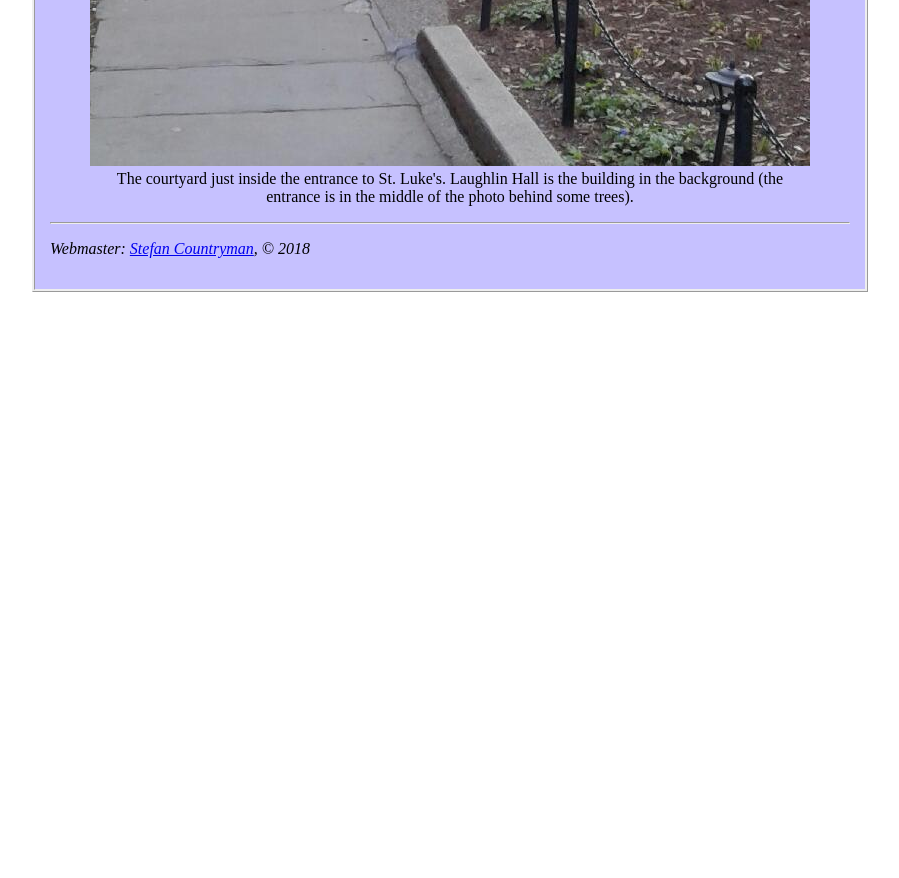
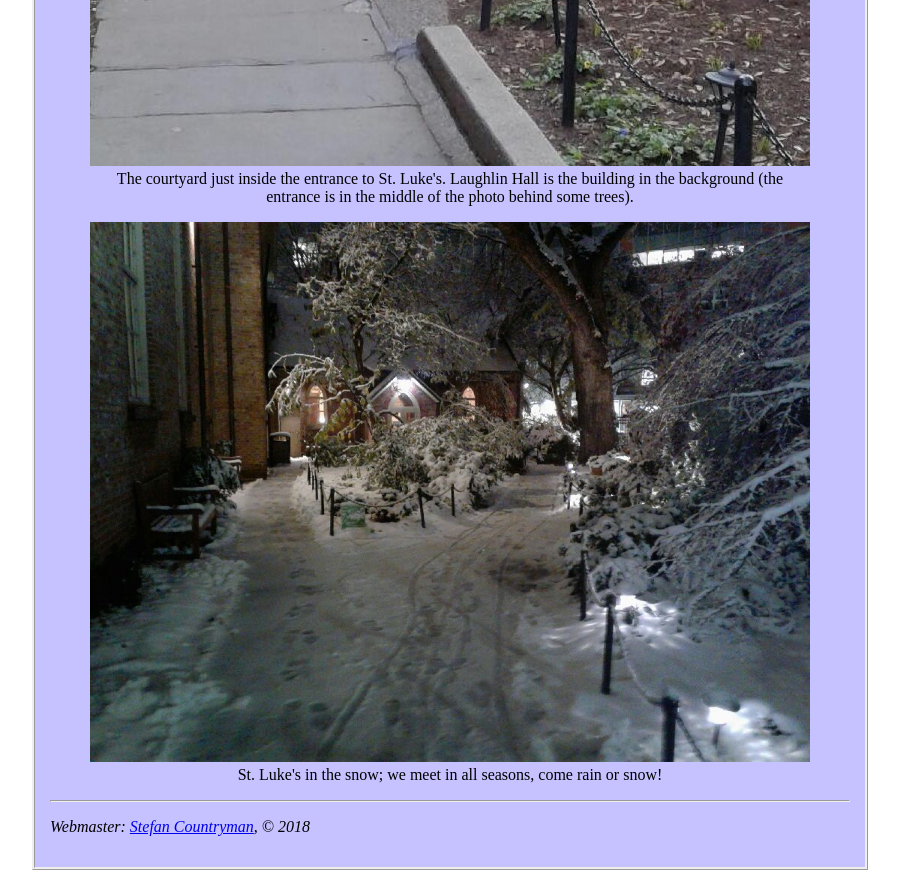
Before and after one commit to friends-of-shelly/friends-of-shelly.github.io, a plain HTML site: page index.html in a window 1280 px wide. Shown: the part 3313-4191 px from the top of the page, without its empty margins (190-1089 px from the left). Before the commit the page ends 3613 px from the top, so only its background shows below. Drawn offline with Linux system fonts and the light colour scheme; a web font is replaced by a local one.

Commit message:
Add pic of courtyard in the snow

```diff
--- a/index.html
+++ b/index.html
@@ -257,6 +257,12 @@
             the photo behind some trees).
           </figcaption>
         </figure>
+        <figure>
+          <img src="pics/snow.jpg" alt="The courtyard at St. Luke's in the snow." class="gallery">
+          <figcaption>
+            St. Luke's in the snow; we meet in all seasons, come rain or snow!
+          </figcaption>
+        </figure>
 
         <!-- WEBMASTER CREDITS -->
         <hr>
```
Also changed, not shown: pics/snow.jpg (added).
